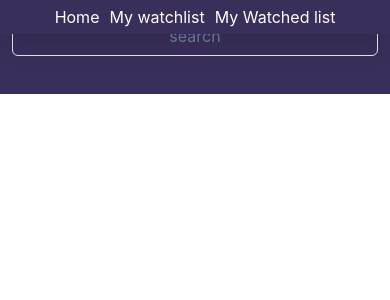
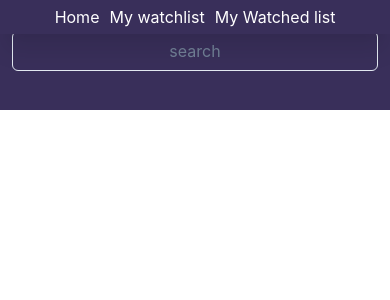
Before and after one commit to mertsabinov/film-wallet, a Next.js app: page /mywatchlist in a window 390 px wide. Shown: the top 300 px of the page. Built offline with nearby package versions, Linux system fonts and the light colour scheme.

Commit message:
add(Navbar): responsive

```diff
--- a/components/Navbar.tsx
+++ b/components/Navbar.tsx
@@ -1,8 +1,9 @@
-import { Box, HStack, Link } from "@chakra-ui/react";
+import { Box, HStack, Link, useMediaQuery } from "@chakra-ui/react";
 
 const Navbar = () => {
+  const [isMobile] = useMediaQuery("(min-width: 1080px)");
   return (
-    <Box paddingBottom="1%" position="relative">
+    <Box paddingBottom={isMobile ? "%1" : "5%"} position="relative">
       <HStack
         position="fixed"
         top="0"
```
